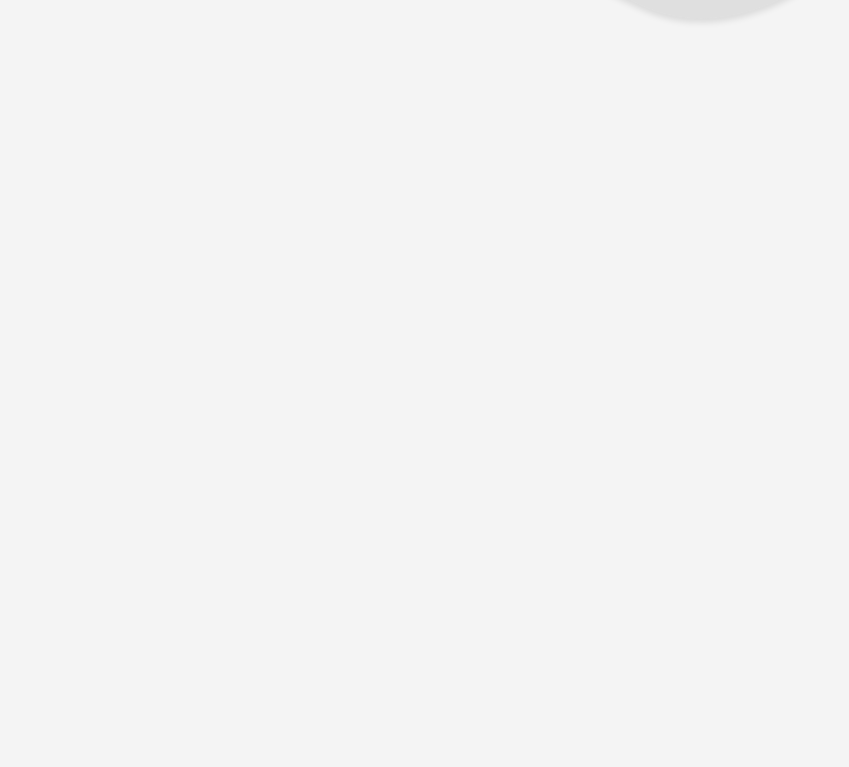
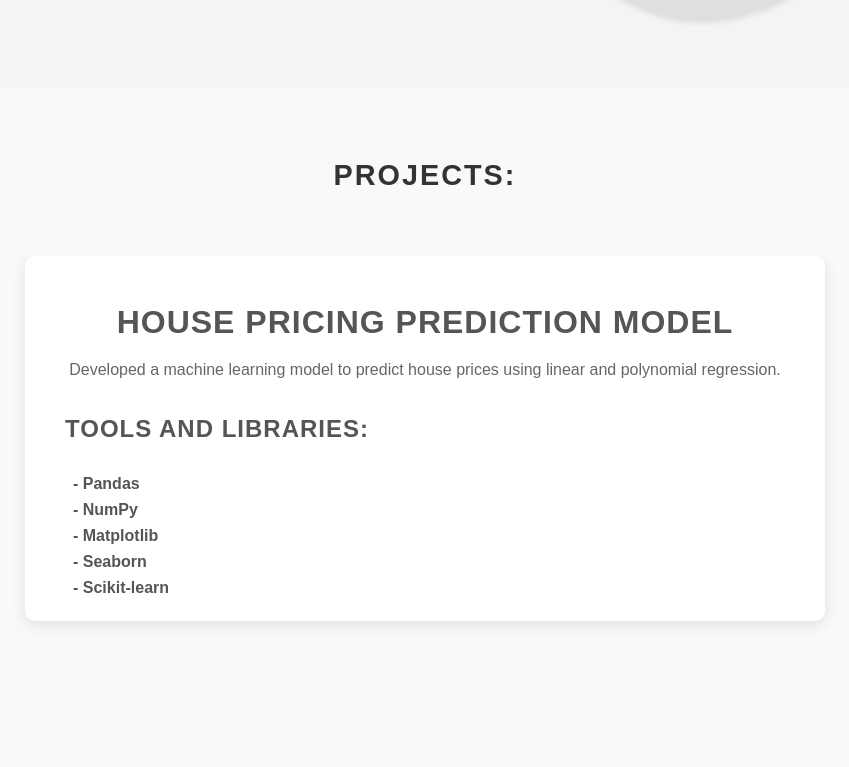
Before and after one commit to Checchii/portfolio, a React (Create React App) app: page / in a window 1280 px wide. Shown: the part 693-1460 px from the top of the page, without its empty margins (215-1064 px from the left). Before the commit the page ends 800 px from the top, so only its background shows below. Built offline with nearby package versions, Linux system fonts and the light colour scheme.

Commit message:
created projects carousel component

```diff
--- a/package.json
+++ b/package.json
@@ -15,6 +15,7 @@
     "react": "^18.3.1",
     "react-dom": "^18.3.1",
     "react-redux": "^8.1.3",
+    "react-responsive-carousel": "^3.2.23",
     "react-scripts": "5.0.1",
     "web-vitals": "^2.1.4"
   },
--- a/src/app/App.js
+++ b/src/app/App.js
@@ -4,6 +4,7 @@ import { BrowserRouter as Router, Route, Routes } from 'react-router-dom';
 import Navigation from '../components/nav/Navigation';
 import AboutMe from '../components/about/AboutMe';
 import '../App.css';
+import Projects from '../components/projects/Projects';
 
 function App() {
   return (
@@ -13,6 +14,7 @@ function App() {
         <Routes>
           <Route path="/" element={<AboutMe />} />
         </Routes>
+        <Projects />
       </div>
     </Router>
   );
--- a/src/components/projects/Projects.js
+++ b/src/components/projects/Projects.js
@@ -0,0 +1,69 @@
+import React from "react";
+import { Carousel } from 'react-responsive-carousel';
+import "react-responsive-carousel/lib/styles/carousel.min.css";
+import "./projects.css";
+
+const projects = [
+    {
+        title: 'Dungeons of Aria',
+        video: "./dungeonsofaria.mp4",
+        description: `"Dungeons of Aria" is a fantasy RPG where players explore dungeons, solve puzzles, and engage in strategic combat.`,
+        link: "https://gx.games/games/9cvjkm/dungeons-of-aria/tracks/d83ec71e-52bc-4ebb-adbc-53ca6dc23ddb"
+    },
+    {
+        title: "House Pricing Prediction Model",
+        description: "Developed a machine learning model to predict house prices using linear and polynomial regression.",
+        tools: ["- Pandas", "- NumPy", "- Matplotlib", "- Seaborn", "- Scikit-learn"]
+    },
+    {
+        title: "Any City Weather App",
+        description: "Contributed to the development of a weather application by leveraging my Python skills through Flask."
+    },
+    {
+        title: "Case Closed",
+        description: "Developed a crime-solving game in Unity inspired by Sherlock Holmes."
+    }
+
+]
+
+
+const Projects = () => {
+    return (
+        <div className="projects-section">
+            <section id="projects">
+            <h2>Projects:</h2>
+            <Carousel showThumbs={false} infiniteLoop useKeyboardArrows autoPlay>
+                {projects.map((project, index) => (
+                    <div key={index} className="project">
+                        <h3>{project.title}</h3>
+                        {project.video && (
+                            <video width="640" height="360" controls autoPlay>
+                                <source src={project.video} type="video/mp4" />
+                                Your browser does not support the video tag.
+                            </video>
+                        )}
+                        <p className="project-description">{project.description}</p>
+                        {project.tools && (
+                            <div>
+                                <h4>Tools and Libraries:</h4>
+                                <ul>
+                                    {project.tools.map((tool, i) => (
+                                        <li key={i}><strong>{tool}</strong></li>
+                                    ))}
+                                </ul>
+                            </div>
+                        )}
+                        {project.link && (
+                            <a href={project.link} target="_blank" rel="noopener noreferrer" className="button">
+                                Play Now
+                            </a>
+                        )}
+                    </div>
+                ))}
+            </Carousel>
+        </section>
+        </div>
+    );
+};
+
+export default Projects;
--- /dev/null
+++ b/src/components/projects/projects.css
@@ -0,0 +1,136 @@
+/* Carousel Container */
+#projects {
+    margin-top: 4rem;
+    padding: 3rem 0;
+    background-color: #f9f9f9;
+    text-align: center;
+}
+
+/* Section Title */
+#projects h2 {
+    font-family: 'Poppins', sans-serif;
+    font-size: 1.8rem;
+    color: #333;
+    margin-bottom: 4rem;
+    text-transform: uppercase;
+    letter-spacing: 2px;
+}
+
+/* Carousel Styles */
+.carousel .slide {
+    background: none; /* Remove default background */
+}
+
+.carousel .carousel .control-arrow,
+.carousel .carousel .control-dots {
+    display: none; /* Hide arrows and dots if not needed */
+}
+
+.carousel .carousel-status {
+    display: none; /* Hide slide counter */
+}
+
+/* Project Card */
+.project {
+    padding: 1rem;
+    background-color: white;
+    border-radius: 10px;
+    box-shadow: 0px 4px 15px rgba(0, 0, 0, 0.1);
+    max-width: 800px;
+    margin: 0 auto;
+}
+
+/* Project Title */
+.project h3 {
+    font-family: 'Poppins', sans-serif;
+    font-size: 2rem;
+    color: #555;
+    margin-bottom: 1rem;
+    text-transform: uppercase;
+    letter-spacing: 1px;
+}
+
+/* Project Video */
+.project video {
+    border-radius: 10px;
+    box-shadow: 0px 4px 15px rgba(0, 0, 0, 0.1);
+    margin-bottom: 1rem;
+}
+
+/* Project Description */
+.project-description {
+    font-family: 'Poppins', sans-serif;
+    font-size: 1rem;
+    color: #666;
+    margin-bottom: 1rem;
+    line-height: 1.6;
+    text-align: center;
+}
+
+/* Tools & Libraries Section */
+.project h4 {
+    font-family: 'Poppins', sans-serif;
+    font-size: 1.5rem;
+    color: #555555;
+    margin-top: 2rem;
+    margin-right: 26rem;
+    text-transform: uppercase;
+    letter-spacing: 1px;
+}
+
+.project ul {
+    margin-left: 2rem;
+    text-align: left;
+    list-style-type: none;
+    padding: 0;
+}
+
+.project ul li {
+    font-family: 'Poppins', sans-serif;
+    font-size: 1rem;
+    color: #555;
+    margin: 0.5rem 0;
+}
+
+/* Button */
+.project .button {
+    display: inline-block;
+    background-color: #555;
+    color: white;
+    padding: 0.75rem 1.5rem;
+    text-transform: uppercase;
+    font-family: 'Poppins', sans-serif;
+    font-size: 1rem;
+    border-radius: 25px;
+    box-shadow: 0px 4px 10px rgba(0, 0, 0, 0.2);
+    transition: background-color 0.3s ease, transform 0.3s ease;
+    margin-top: 1rem;
+    margin-bottom: 2rem;
+    text-decoration: none;
+}
+
+.project .button:hover {
+    background-color: #9c9c9c;
+    transform: scale(1.05);
+}
+
+/* Media Queries for Responsiveness */
+@media (max-width: 768px) {
+    .project {
+        padding: 1rem;
+        max-width: 100%;
+    }
+
+    .project h3 {
+        font-size: 1.5rem;
+    }
+
+    .project-description {
+        font-size: 0.9rem;
+    }
+
+    .project .button {
+        font-size: 0.9rem;
+        padding: 0.5rem 1rem;
+    }
+}
```
Also changed, not shown: 2 other files (tests, documents, lock files or other folders).
